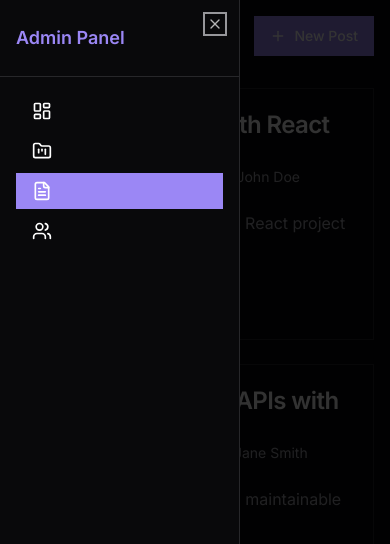
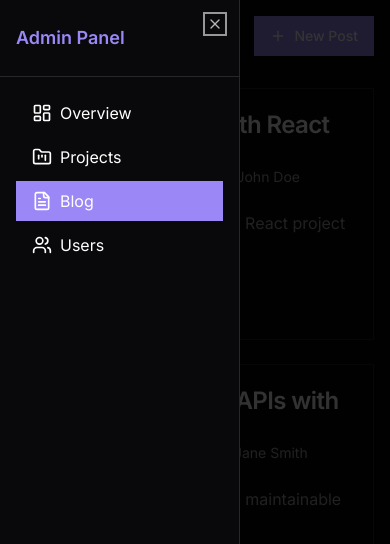
Before and after one commit to jakir-hossen-4928/jakir-hossen, a React (Vite) app: page /admin/blog in a window 390 px wide. Both pictures are taken after a click on the button "Toggle menu". Shown: the top 544 px of the page. Built offline with nearby package versions, Linux system fonts and the light colour scheme; no server answers.

Commit message:
Hide Top Navbar in Mobile View
This commit updates the mobile view to hide the top navigation bar, ensuring that only the side navigation is visible for improved user experience on smaller screens.
[skip gpt_engineer]

```diff
--- a/src/components/dashboard/DashboardLayout.tsx
+++ b/src/components/dashboard/DashboardLayout.tsx
@@ -41,7 +41,7 @@ export const DashboardLayout = () => {
             }`}
           >
             <Icon className="h-5 w-5" />
-            <span className="hidden sm:inline">{item.name}</span>
+            <span>{item.name}</span>
           </Link>
         );
       })}
@@ -50,18 +50,19 @@ export const DashboardLayout = () => {
 
   return (
     <div className="min-h-screen bg-background">
-      {/* Mobile Navigation */}
-      <Sheet open={isMobileMenuOpen} onOpenChange={setIsMobileMenuOpen}>
-        <SheetTrigger asChild>
+      {/* Mobile Menu Button */}
       <Button
         variant="ghost"
         size="icon"
         className="lg:hidden fixed top-4 left-4 z-50"
+        onClick={() => setIsMobileMenuOpen(true)}
       >
         <Menu className="h-5 w-5" />
         <span className="sr-only">Toggle menu</span>
       </Button>
-        </SheetTrigger>
+
+      {/* Mobile Navigation */}
+      <Sheet open={isMobileMenuOpen} onOpenChange={setIsMobileMenuOpen}>
         <SheetContent side="left" className="w-[240px] p-0">
           <div className="px-4 py-6 border-b">
             <h2 className="text-lg font-semibold text-primary">Admin Panel</h2>
```
Lines whose indentation alone changed are shown as unchanged.
